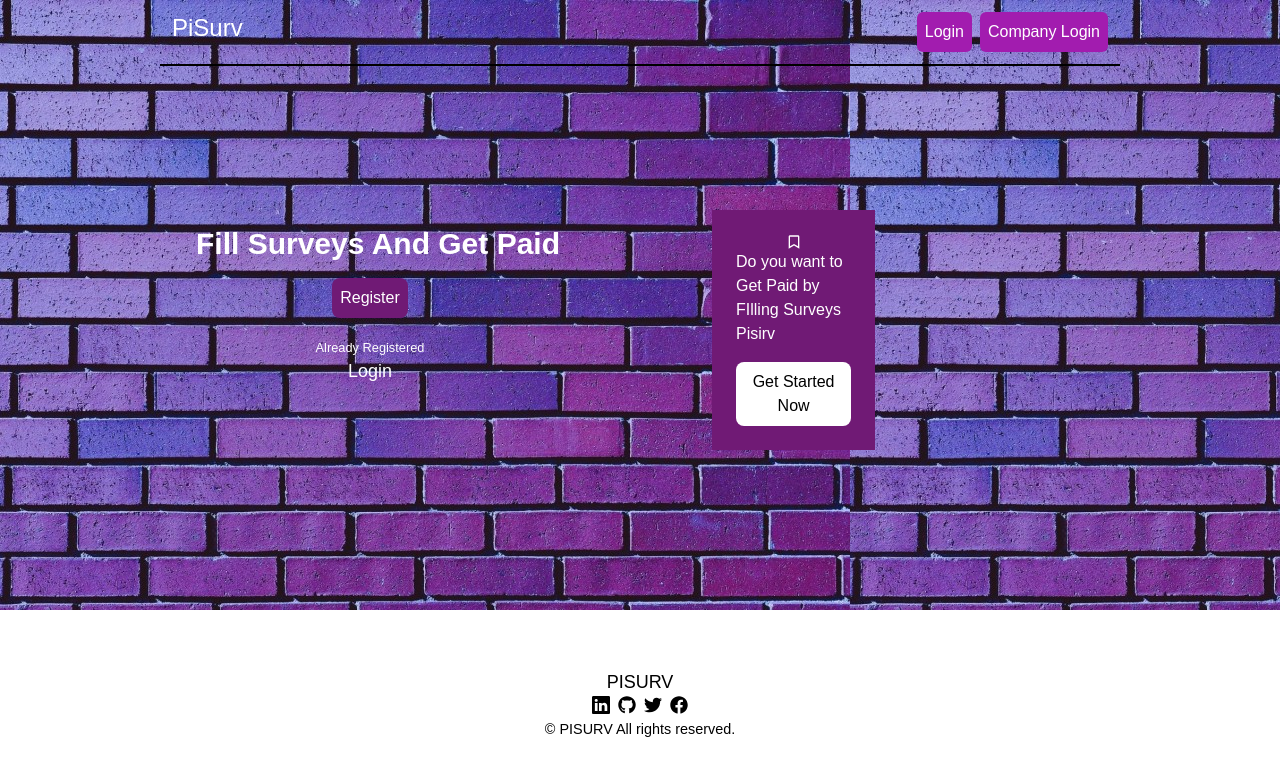
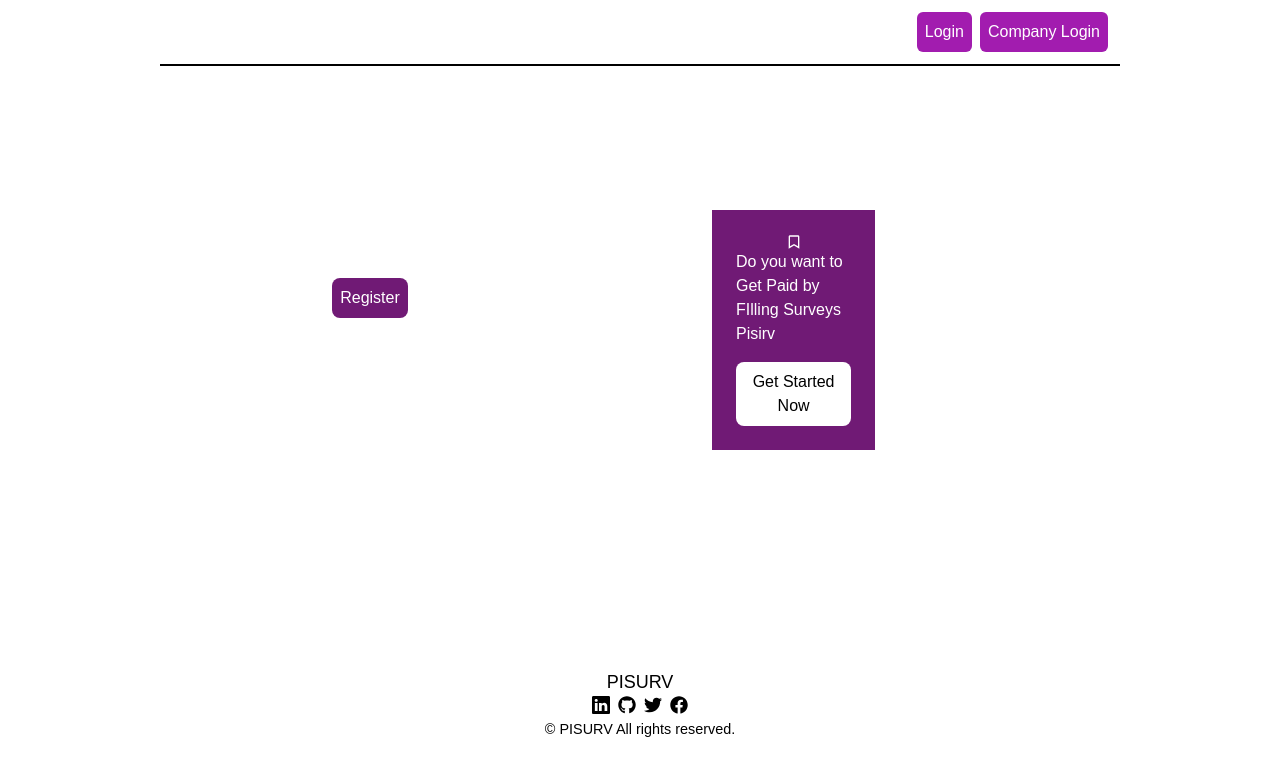
Before and after one commit to ibkay998/piSurv, a React (Create React App) app: page / in a window 1280 px wide. Shown: the top 776 px of the page. Built offline with nearby package versions, Linux system fonts and the light colour scheme.

Commit message:
Update home.css

```diff
--- a/src/routes/home.css
+++ b/src/routes/home.css
@@ -1,3 +1,3 @@
-body {
+home {
     background-image: url(../assets/background2.jpg);
   }
```
